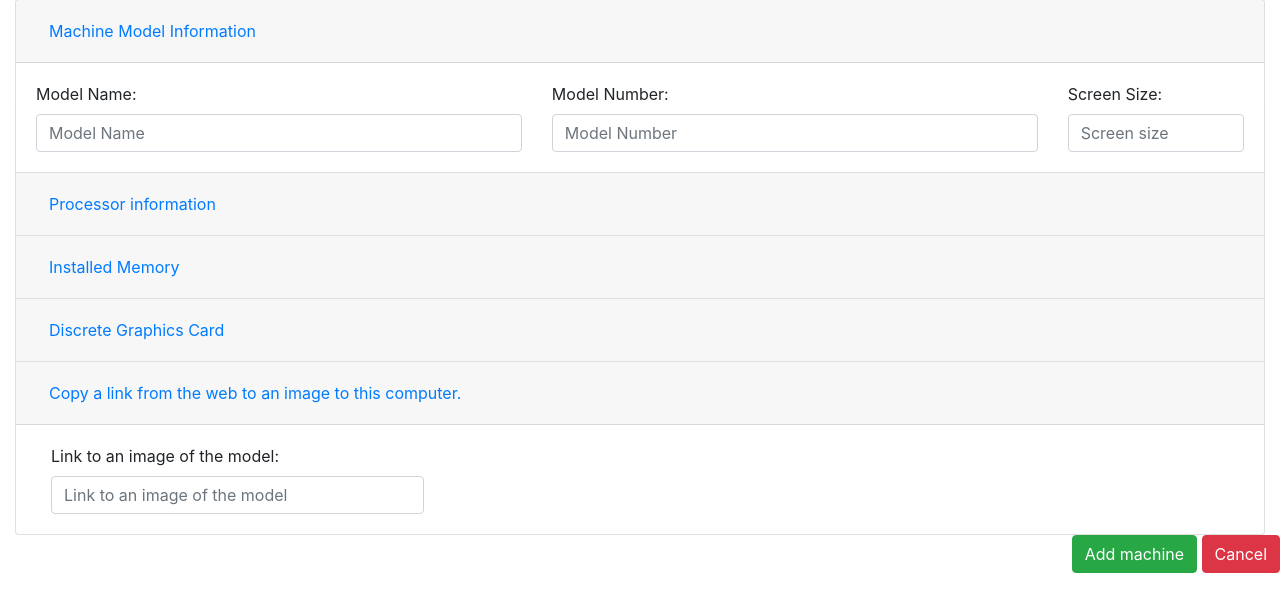
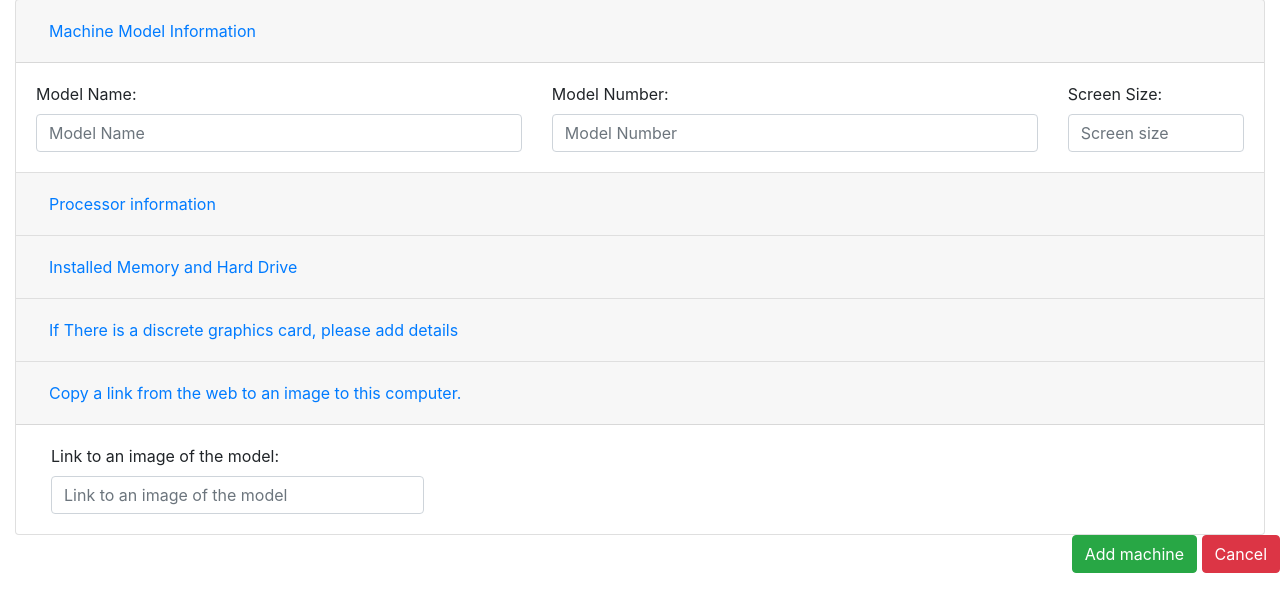
Before and after one commit to Code-Institute-Submissions/requestMachine, a Flask app: page /add_laptop in a window 1280 px wide. Shown: the part 153-742 px from the top of the page. Run offline with Flask 2, Linux system fonts and the light colour scheme; some libraries are stand-ins or nearby versions.

Commit message:
changed layout and simplified

```diff
--- a/templates/addlaptop.html
+++ b/templates/addlaptop.html
@@ -83,7 +83,7 @@
                     <h5 class="mb-0">
                         <button class="btn btn-link collapsed" type="button" data-toggle="collapse"
                             data-target="#collapseThree" aria-expanded="false" aria-controls="collapseThree">
-                            Installed Memory
+                            Installed Memory and Hard Drive
                         </button>
                     </h5>
                 </div>
@@ -95,6 +95,10 @@
                                 <input class="form-control" type="number" placeholder="Memory installed in GB"
                                     name="ram_size">
                             </div>
+                            <div class="col-12 col-md-6 col-lg-4">
+                                <label for="hard_drive">Hard Drive</label>
+                                <input class="form-control" type="number" placeholder="Hard drive in GB" name="hard_drive">
+                            </div>
                         </div>
                     </div>
                 </div>
@@ -104,20 +108,13 @@
                     <h5 class="mb-0">
                         <button class="btn btn-link collapsed" type="button" data-toggle="collapse"
                             data-target="#collapseFour" aria-expanded="false" aria-controls="collapseFour">
-                            Discrete Graphics Card
+                            If There is a discrete graphics card, please add details
                         </button>
                     </h5>
                 </div>
                 <div id="collapseFour" class="collapse" aria-labelledby="headingFour" data-parent="#accordionExample">
                     <div class="card-body">
                         <div class="row">
-                            <div class="col-sm-12 col-md-6 col-lg-2">
-                                <label class="form-check-label" for="gpu">
-                                    Is there a discrete graphic card in the machine?
-                                </label>
-                                <input class="form-check-input large" type="checkbox" value="" id="gpu">
-
-                            </div>
                             <div class="col-sm-12 col-md-6 col-lg-2">
                                 <label for="gpu_model">Graphics card model name:</label>
                                 <input class="form-control" type="text" placeholder="Graphics card model name"
```
Also changed, not shown: templates/addsoftware.html (+0 -10 lines), templates/laptops.html (+5 -6 lines), templates/softwares.html (+4 -9 lines).
